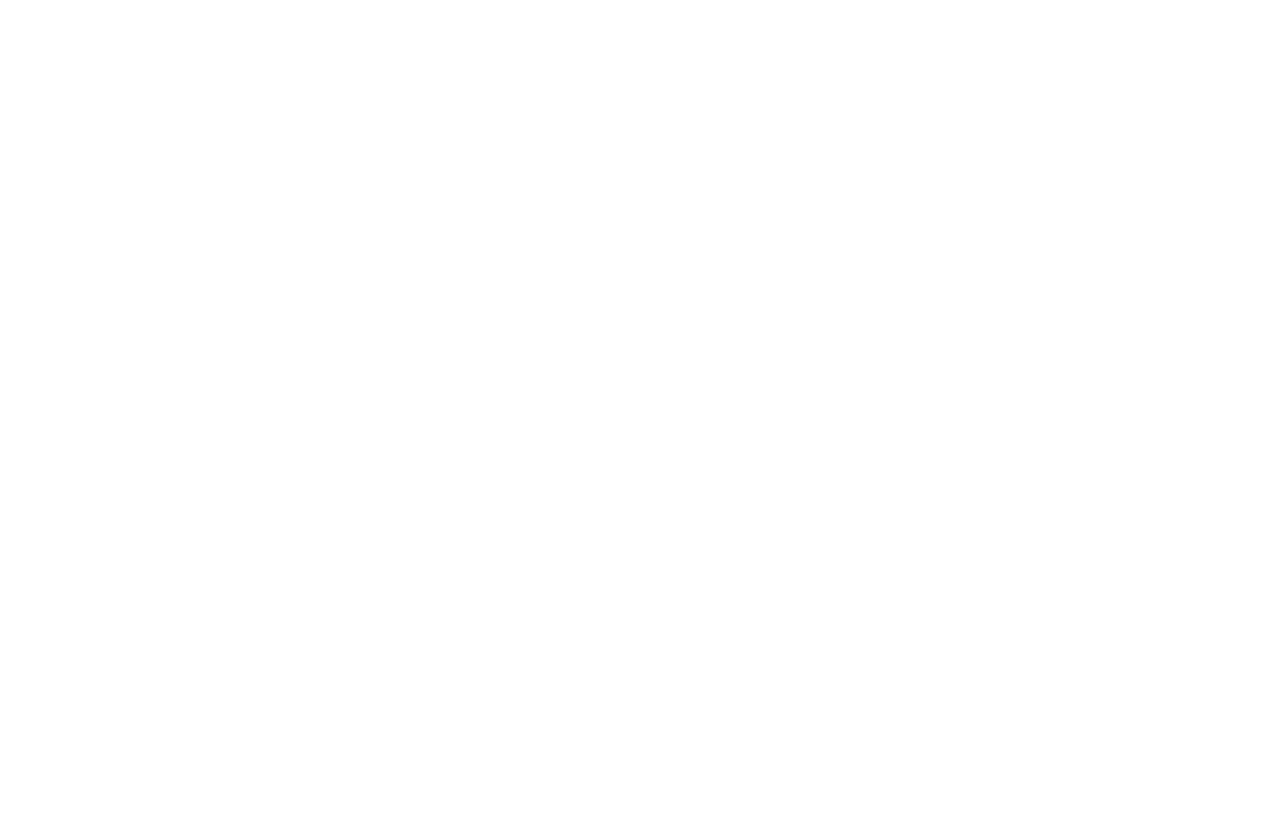
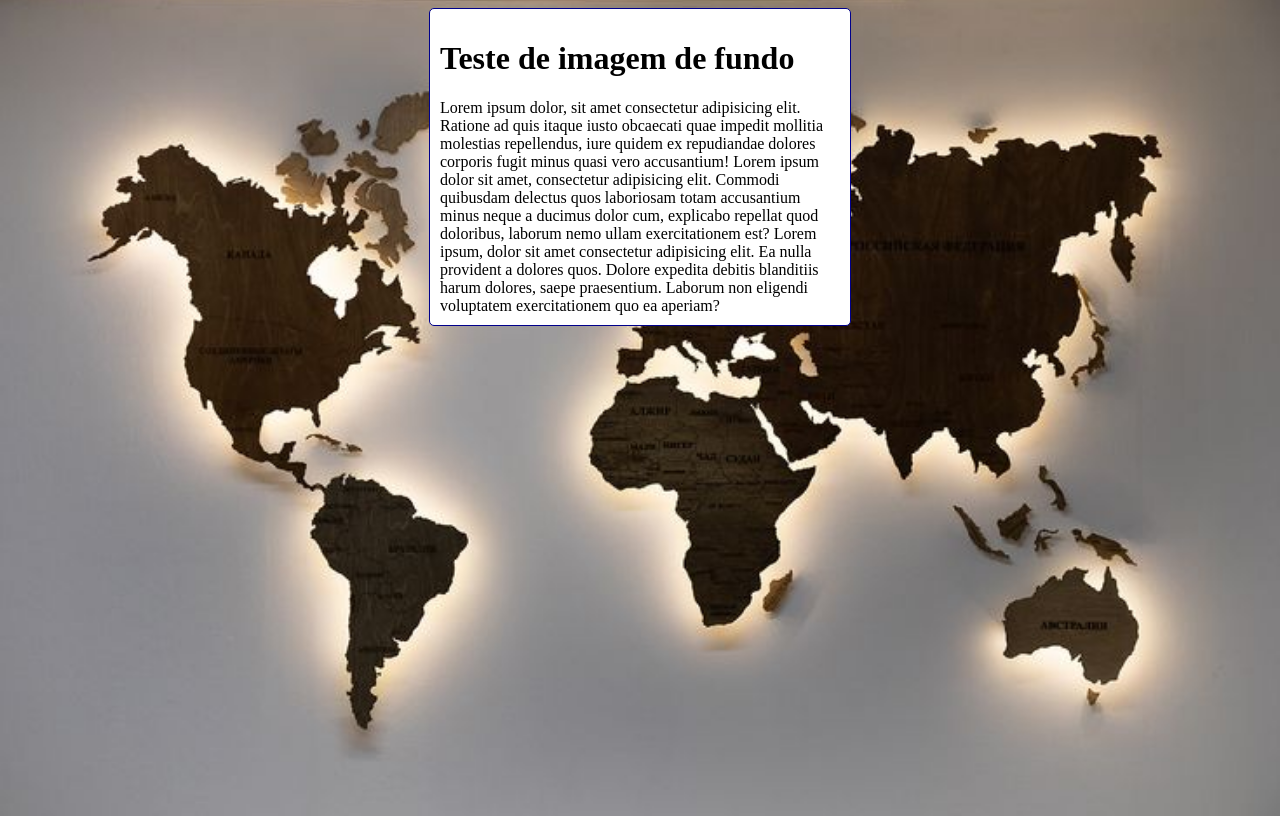
Before and after one commit to LuisBarbosaa/html-css, a plain HTML site: page exercicios/ex022/fundo005.html in a window 1280 px wide. Drawn offline with Linux system fonts and the light colour scheme.

Commit message:
ajustando fundos

```diff
--- a/exercicios/ex022/fundo005.html
+++ b/exercicios/ex022/fundo005.html
@@ -5,7 +5,31 @@
     <meta name="viewport" content="width=device-width, initial-scale=1.0">
     <title>Posicionamneto</title>
 </head>
+<style>
+    body {
+        height: 100vh;
+        background-color: black;
+        background-image: url('imagens/imagemnormal.jpg');
+        background-position: center center;
+        background-repeat: no-repeat;
+        background-size: cover;
+    }
+
+    main {
+        background-color: white;
+        width: 400px;
+        padding: 10px;
+        margin: auto;
+        border: 1px solid darkblue;
+        border-radius: 5px;
+    }
+</style>
 <body>
-
+    <main>
+        <h1>
+            Teste de imagem de fundo
+        </h1>
+        Lorem ipsum dolor, sit amet consectetur adipisicing elit. Ratione ad quis itaque iusto obcaecati quae impedit mollitia molestias repellendus, iure quidem ex repudiandae dolores corporis fugit minus quasi vero accusantium! Lorem ipsum dolor sit amet, consectetur adipisicing elit. Commodi quibusdam delectus quos laboriosam totam accusantium minus neque a ducimus dolor cum, explicabo repellat quod doloribus, laborum nemo ullam exercitationem est? Lorem ipsum, dolor sit amet consectetur adipisicing elit. Ea nulla provident a dolores quos. Dolore expedita debitis blanditiis harum dolores, saepe praesentium. Laborum non eligendi voluptatem exercitationem quo ea aperiam?
+    </main>
 </body>
 </html>
```
Also changed, not shown: exercicios/ex019/ex020/hover.html (renamed from exercicios/ex020/hover.html), exercicios/ex019/ex020/links.html (renamed from exercicios/ex020/links.html), exercicios/ex019/ex020/pseudoclasse.html (renamed from exercicios/ex020/pseudoclasse.html), exercicios/ex019/ex020/seletores01.html (renamed from exercicios/ex019/seletores01.html), exercicios/ex019/ex020/style.css (added), exercicios/ex022/imagens/fundomapa.jpg (added), exercicios/ex022/imagens/imagemnormal.jpg (added).
